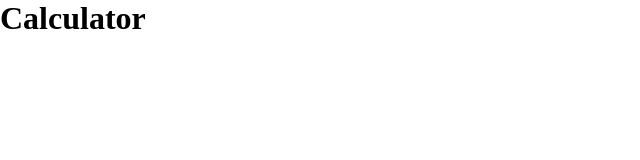
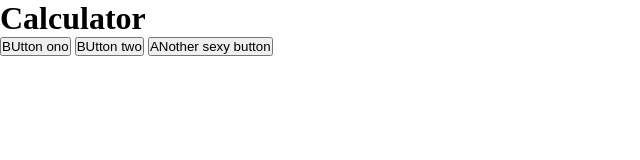
Before and after one commit to zklain/coding-lessons, a plain HTML site: page hw/01/src/index.html in a window 1280 px wide. Shown: the whole page, without its empty margins (0-640 px from the left). Drawn offline with Linux system fonts and the light colour scheme.

Commit message:
feature: add sexy buttons (#2)
* donno

* feat: added buttons

* feat: add sexy button

Co-authored-by: Zdenko Klain <zdnkk@pm.me>

```diff
--- a/hw/01/src/index.html
+++ b/hw/01/src/index.html
@@ -10,5 +10,9 @@
   </head>
   <body>
     <h1>Calculator</h1>
+
+    <button>BUtton ono</button>
+    <button>BUtton two</button>
+    <button>ANother sexy button</button>
   </body>
 </html>
```
Also changed, not shown: lessons/01/index.html (+10 -0 lines), lessons/01/index.js (deleted, +0 -12 lines).
